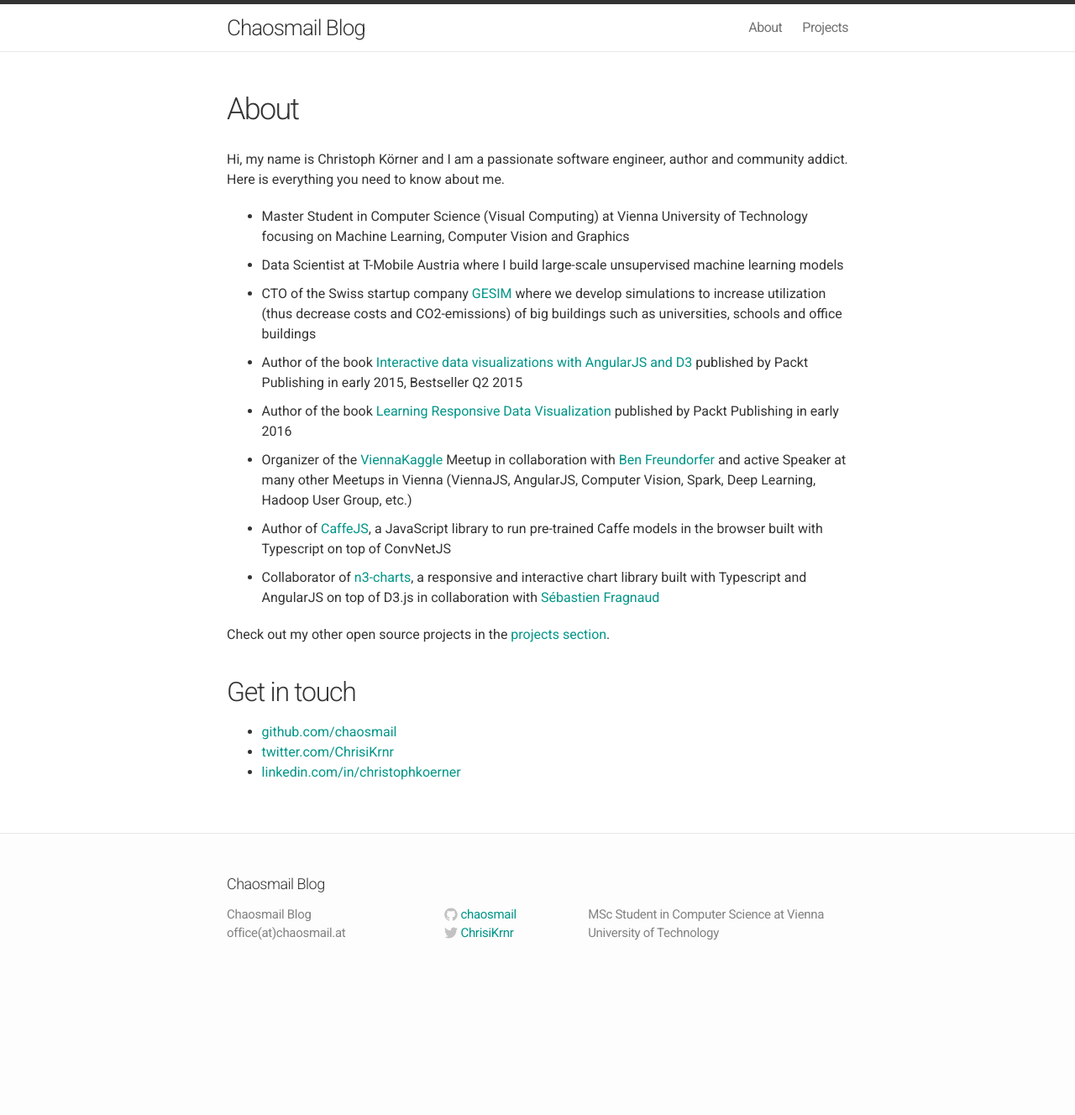
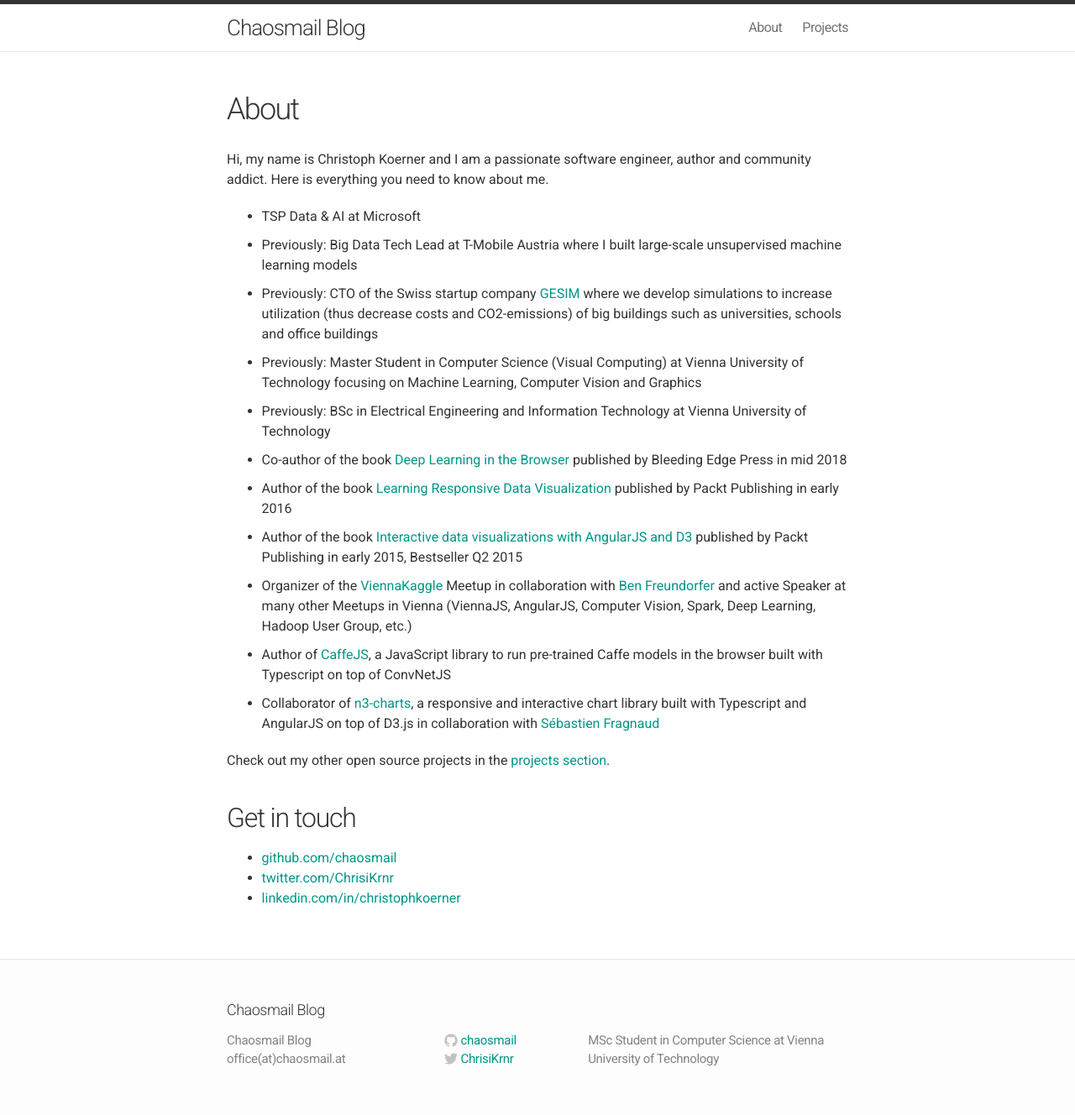
Before and after one commit to chaosmail/chaosmail.github.com, a Jekyll site: the page built from about.md, in a window 1280 px wide. Shown: the whole page at 84% size. Built offline with Jekyll 4.4.1, drawn with Linux system fonts in a browser that asks for light colours; nearby versions of some CDN libraries; before the commit the page ends 1178 px from its top, so only the background shows below that.

Commit message:
update current profile

```diff
--- a/about.md
+++ b/about.md
@@ -4,17 +4,23 @@
 permalink: /about/
 ---
 
-Hi, my name is Christoph Körner and I am a passionate software engineer, author and community addict. Here is everything you need to know about me.
+Hi, my name is Christoph Koerner and I am a passionate software engineer, author and community addict. Here is everything you need to know about me.
 
-* Master Student in Computer Science (Visual Computing) at Vienna University of Technology focusing on Machine Learning, Computer Vision and Graphics
+* TSP Data & AI at Microsoft
 
-* Data Scientist at T-Mobile Austria where I build large-scale unsupervised machine learning models
+* Previously: Big Data Tech Lead at T-Mobile Austria where I built large-scale unsupervised machine learning models
 
-* CTO of the Swiss startup company [GESIM](http://gesim.ch) where we develop simulations to increase utilization (thus decrease costs and CO2-emissions) of big buildings such as universities, schools and office buildings
+* Previously: CTO of the Swiss startup company [GESIM](http://gesim.ch) where we develop simulations to increase utilization (thus decrease costs and CO2-emissions) of big buildings such as universities, schools and office buildings
+
+* Previously: Master Student in Computer Science (Visual Computing) at Vienna University of Technology focusing on Machine Learning, Computer Vision and Graphics
+
+* Previously: BSc in Electrical Engineering and Information Technology at Vienna University of Technology
+
+* Co-author of the book [Deep Learning in the Browser](https://bleedingedgepress.com/deep-learning-browser/) published by Bleeding Edge Press in mid 2018
+
+* Author of the book [Learning Responsive Data Visualization](https://www.amazon.com/Learning-Responsive-Visualization-Christoph-Korner/dp/178588378X/) published by Packt Publishing in early 2016
 
 * Author of the book [Interactive data visualizations with AngularJS and D3](https://www.packtpub.com/web-development/data-visualization-d3-and-angularjs) published by Packt Publishing in early 2015, Bestseller Q2 2015
-
-* Author of the book [Learning Responsive Data Visualization](https://www.amazon.com/Learning-Responsive-Visualization-Christoph-Korner/dp/178588378X/) published by Packt Publishing in early 2016
 
 * Organizer of the [ViennaKaggle](http://viennakaggle.github.io/) Meetup in collaboration with [Ben Freundorfer](https://twitter.com/benfreu) and active Speaker at many other Meetups in Vienna (ViennaJS, AngularJS, Computer Vision, Spark, Deep Learning, Hadoop User Group, etc.)
 
```
